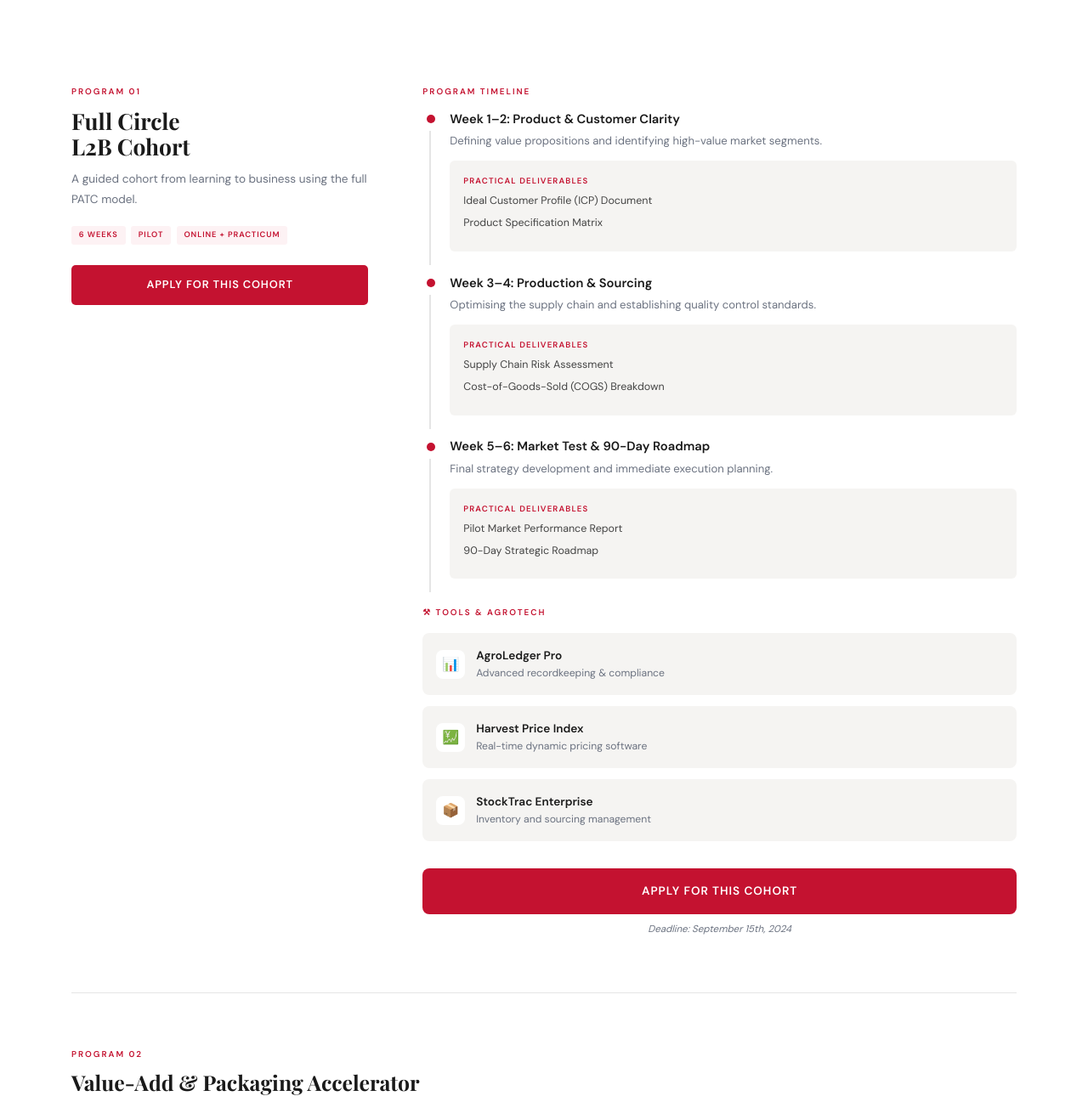
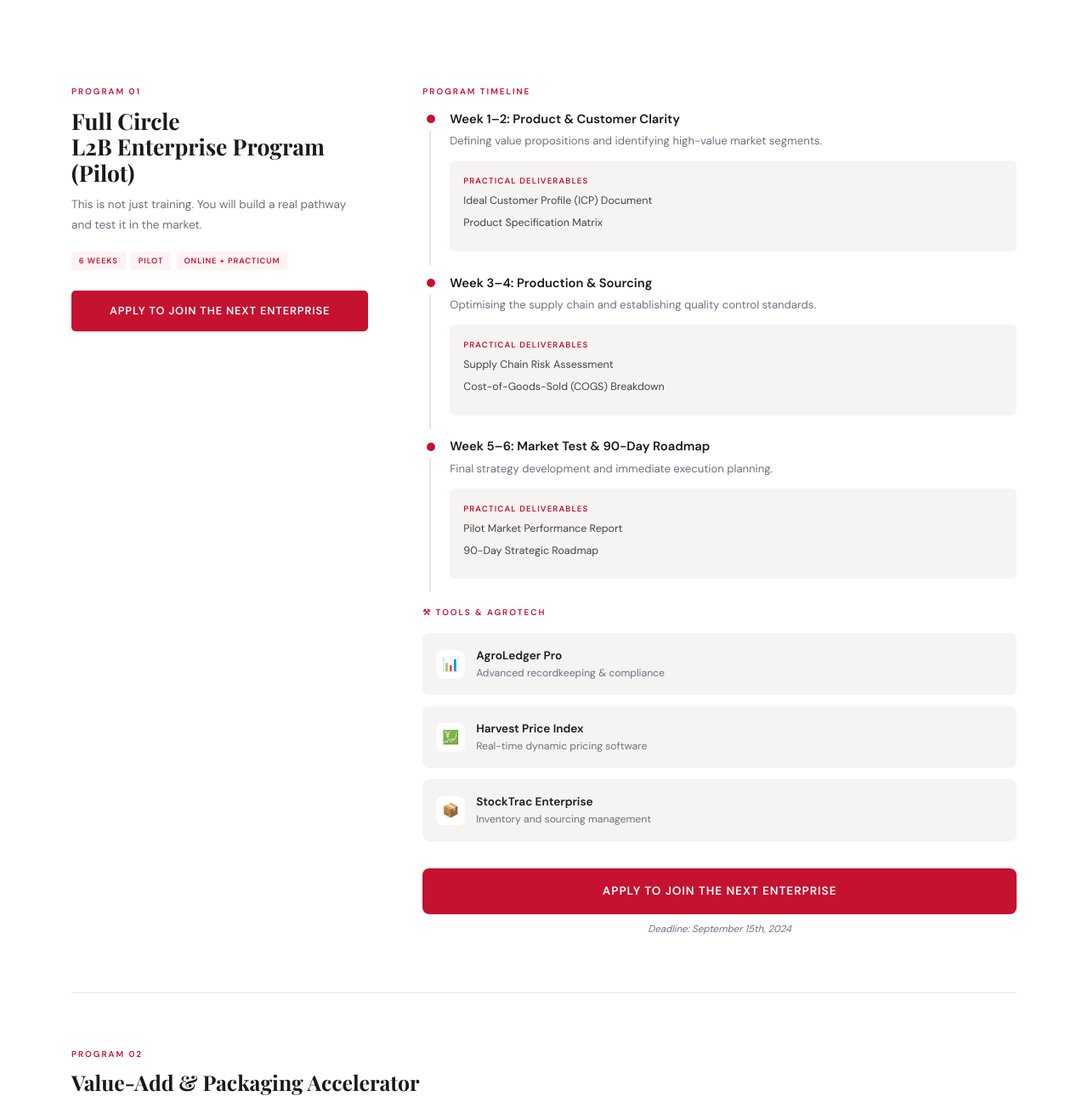
Before and after one commit to stephenagbo706/Preneur-AgroTech-College, a plain HTML site: page pages/programs.html in a window 1280 px wide. Shown: the part 560-1857 px from the top of the page at 85% size. Drawn offline with nearby package versions, Linux system fonts and the light colour scheme; files whose address does not match are found by name; a web font is replaced by a local one.

Commit message:
Update website pages

```diff
--- a/pages/programs.html
+++ b/pages/programs.html
@@ -33,10 +33,10 @@
         <div class="pdb-inner">
           <div class="pdb-sticky">
             <div class="sec-label">Program 01</div>
-            <h2 style="font-size:1.65rem;margin-bottom:.7rem">Full Circle<br>L2B Cohort</h2>
-            <p>A guided cohort from learning to business using the full PATC model.</p>
+            <h2 style="font-size:1.65rem;margin-bottom:.7rem">Full Circle<br>L2B Enterprise Program (Pilot)</h2>
+            <p>This is not just training. You will build a real pathway and test it in the market.</p>
             <div class="pdb-meta"><span class="ptag">6 Weeks</span><span class="ptag">Pilot</span><span class="ptag">Online + Practicum</span></div>
-            <a class="btn btn-red btn-full" style="margin-bottom:.7rem" data-link="pages/apply.html">Apply for This Cohort</a>
+            <a class="btn btn-red btn-full" style="margin-bottom:.7rem" data-link="pages/apply.html">Apply to Join the Next Enterprise</a>
           </div>
           <div>
             <div class="sec-label">Program Timeline</div>
@@ -52,7 +52,7 @@
               <div class="tl-row"><div class="tl-ico">📦</div><div><div class="tl-name">StockTrac Enterprise</div><div class="tl-desc">Inventory and sourcing management</div></div></div>
             </div>
             <div style="text-align:center;margin-top:2rem">
-              <a class="btn btn-red btn-full btn-lg" data-link="pages/apply.html">Apply for this Cohort</a>
+              <a class="btn btn-red btn-full btn-lg" data-link="pages/apply.html">Apply to Join the Next Enterprise</a>
               <!-- TODO: Update application deadline date -->
               <p style="font-size:.72rem;color:var(--gray);margin-top:.5rem;font-style:italic">Deadline: September 15th, 2024</p>
             </div>
@@ -95,7 +95,7 @@
 
     <div class="rband">
       <h2>Ready to begin?</h2>
-      <p>Applications are open for the next cohort.</p>
+      <p>Applications are open for the Next Enterprise.</p>
       <div class="rband-btns"><a class="btn btn-white btn-lg btn-pill" data-link="pages/apply.html">Apply Now →</a></div>
     </div>
   </main>
```
Also changed, not shown: index.html (renamed from pages/index.html, +1 -1 lines), pages/apply.html (+1 -1 lines), pages/how-it-works.html (+1 -1 lines).
